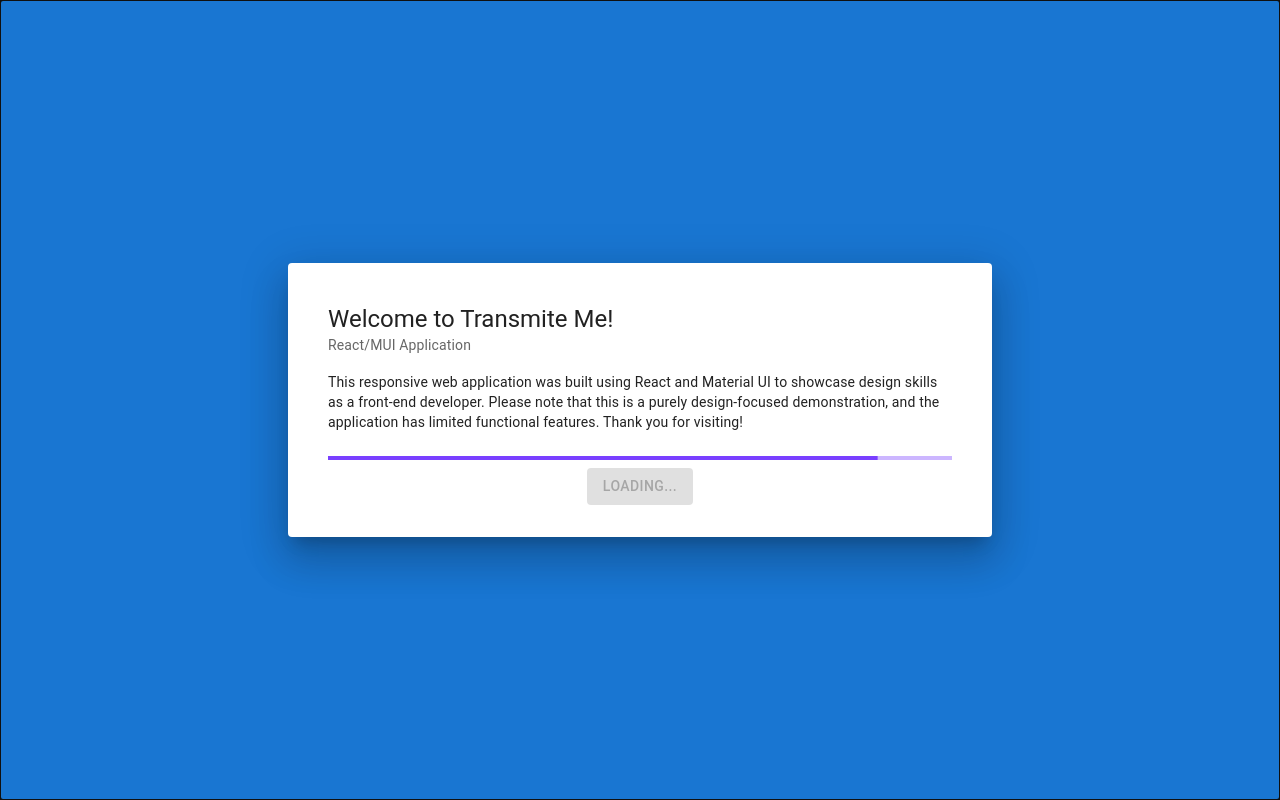
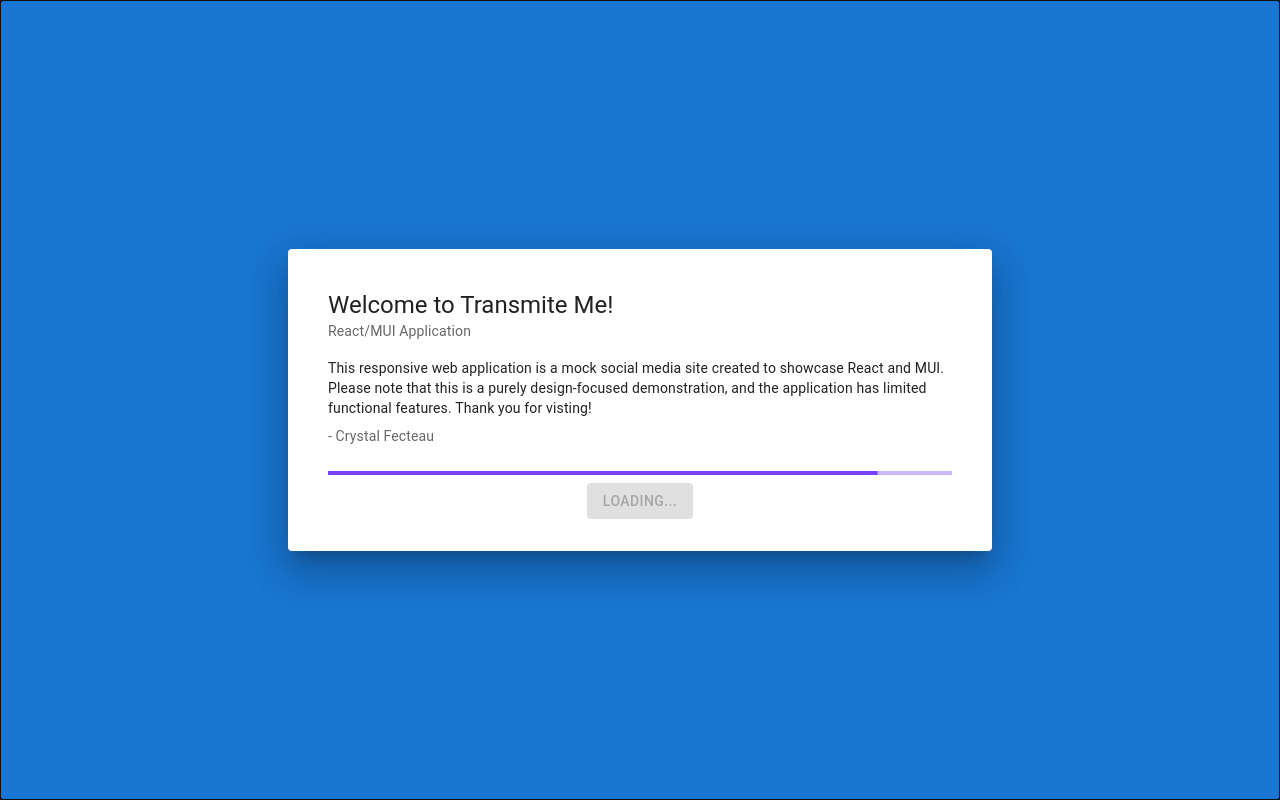
Before and after one commit to CryFecteau/Transmit-Me, a React (Create React App) app: page / in a window 1280 px wide. Shown: the top 800 px of the page. Built offline with nearby package versions, Linux system fonts and the light colour scheme.

Commit message:
update loading message

```diff
--- a/src/components/loading-component.jsx
+++ b/src/components/loading-component.jsx
@@ -65,8 +65,11 @@ export const LoadingComponent = () => {
                             <Typography sx={{ fontSize: 14 }} color="text.secondary" gutterBottom>
                                 React/MUI Application
                             </Typography>
-                            <Typography sx={{ marginTop: '1rem', marginBottom: '1.5rem' }} variant="body2">
-                                This responsive web application was built using React and Material UI to showcase design skills as a front-end developer. Please note that this is a purely design-focused demonstration, and the application has limited functional features. Thank you for visiting!
+                            <Typography sx={{ marginTop: '1rem', marginBottom: '.5rem' }} variant="body2">
+                                This responsive web application is a mock social media site created to showcase React and MUI. Please note that this is a purely design-focused demonstration, and the application has limited functional features. Thank you for visting!
+                            </Typography>
+                            <Typography sx={{ marginBottom: '1.5rem', fontSize: 14 }} color="text.secondary">
+                                - Crystal Fecteau
                             </Typography>
                             <LinearProgress color="primary" variant="determinate" value={progress} />
                         </Box>
@@ -75,7 +78,7 @@ export const LoadingComponent = () => {
                         </Box>
                     </Paper>
                 </Box>
-            </Modal>
-        </div>
+            </Modal >
+        </div >
     )
 }
```
